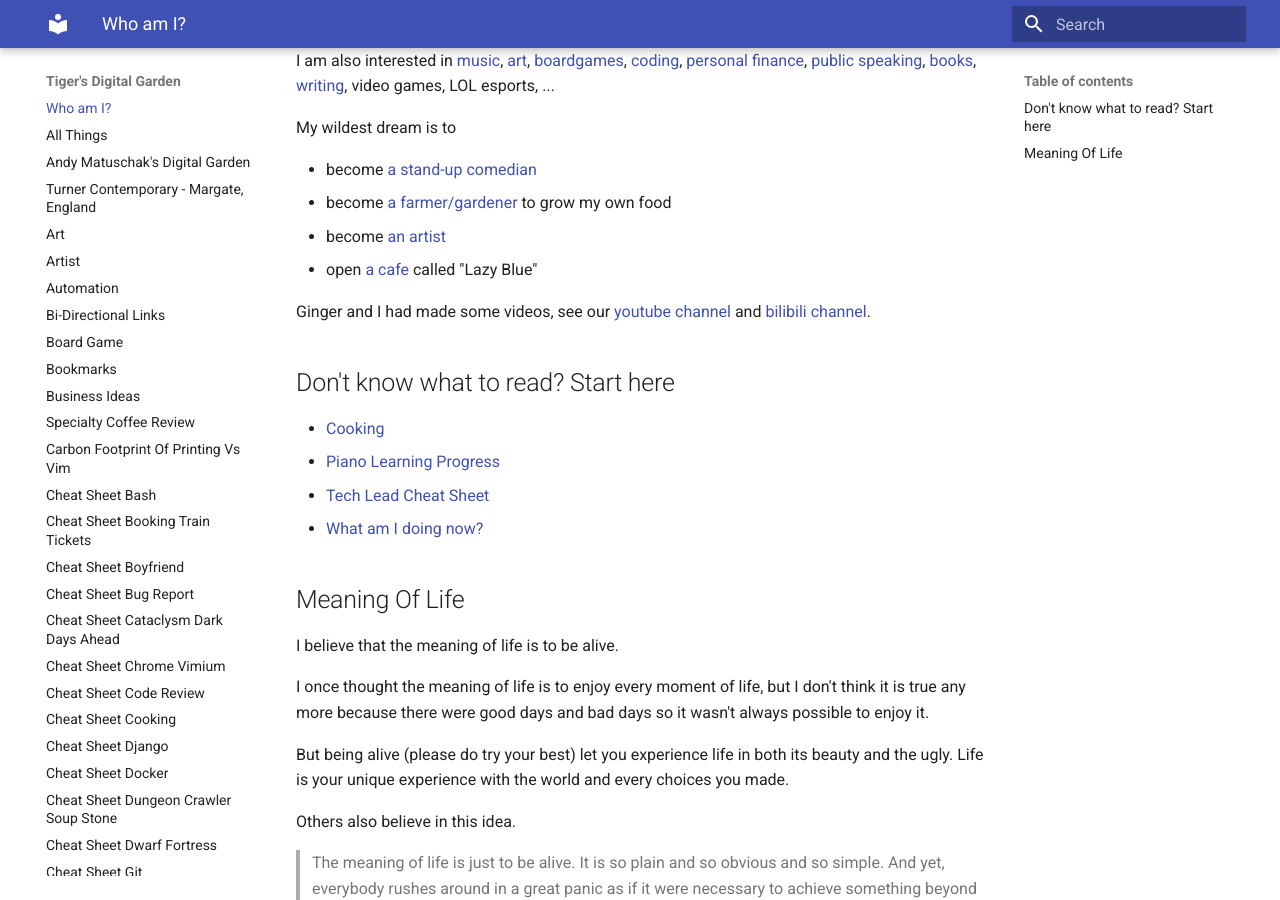
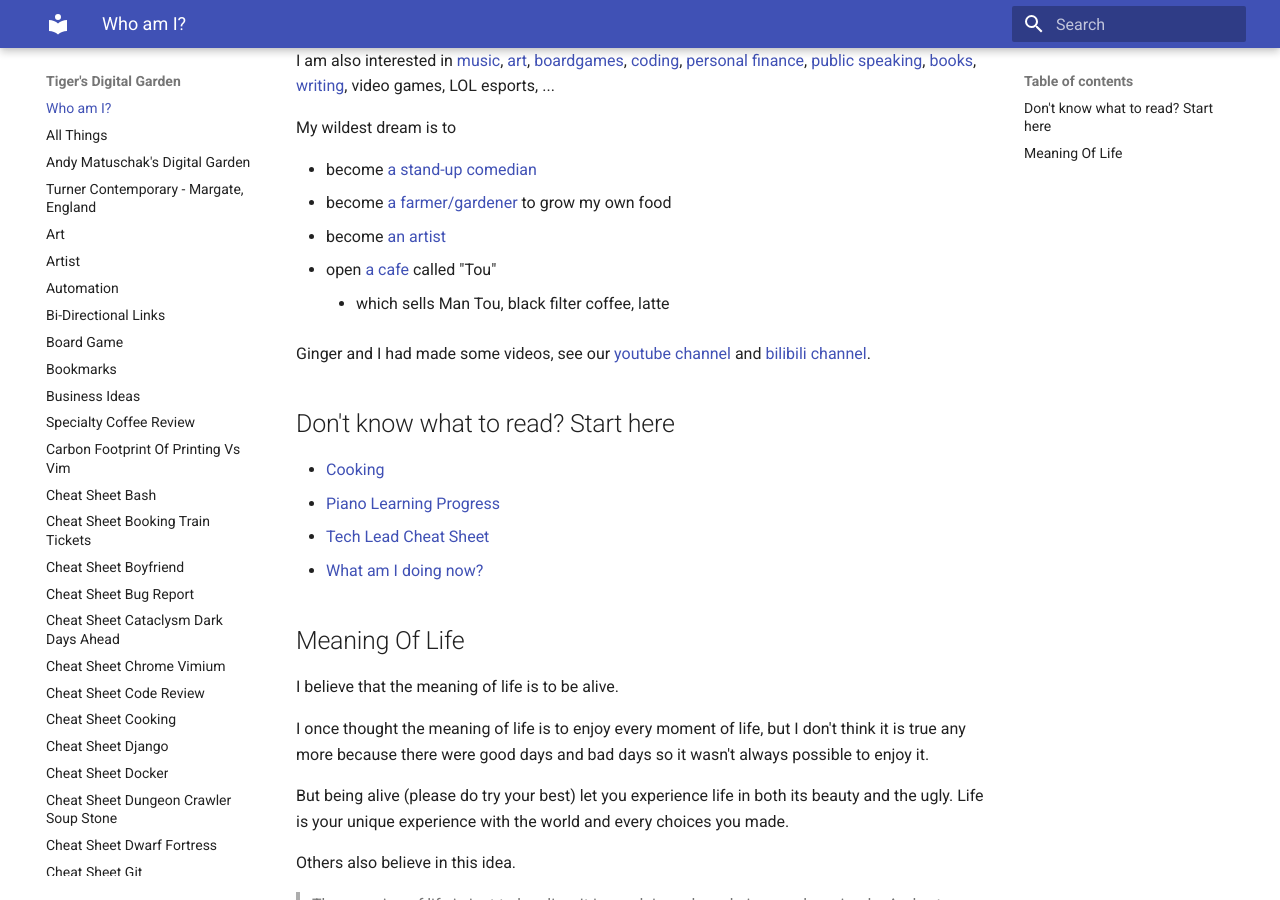
Before and after one commit to ynotstartups/notes, an MkDocs documentation site: the page built from notes/index.md, in a window 1280 px wide and 900 px high, scrolled down 755 px. Built offline with MkDocs 1.6.1 and Material for MkDocs 9.7.7, drawn with Linux system fonts in a browser that asks for light colours.

Commit message:
update index

```diff
--- a/notes/index.md
+++ b/notes/index.md
@@ -32,7 +32,8 @@ My wildest dream is to
 - become [a stand-up comedian](stand-up-comedy.md)
 - become [a farmer/gardener](farmer.md) to grow my own food
 - become [an artist](artist.md)
-- open [a cafe](coffee-recipe.md) called "Lazy Blue"
+- open [a cafe](coffee-recipe.md) called "Tou"
+  - which sells Man Tou, black filter coffee, latte
 
 Ginger and I had made some videos, see our [youtube channel](https://www.youtube.com/channel/UCQE6i7tcSbBQMD8KSeUQYvQ) and [bilibili channel](https://space.bilibili.com/1281157300).
 
```
